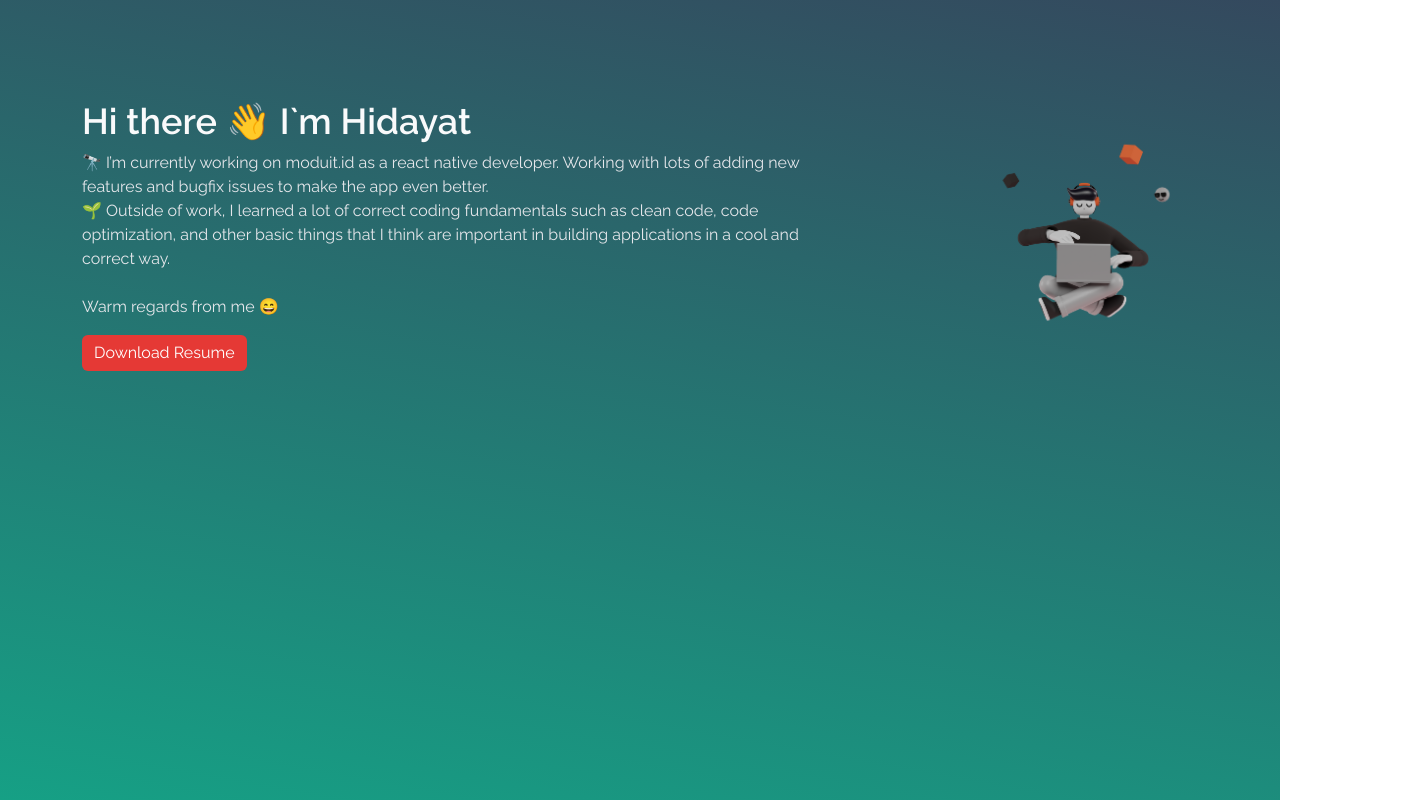
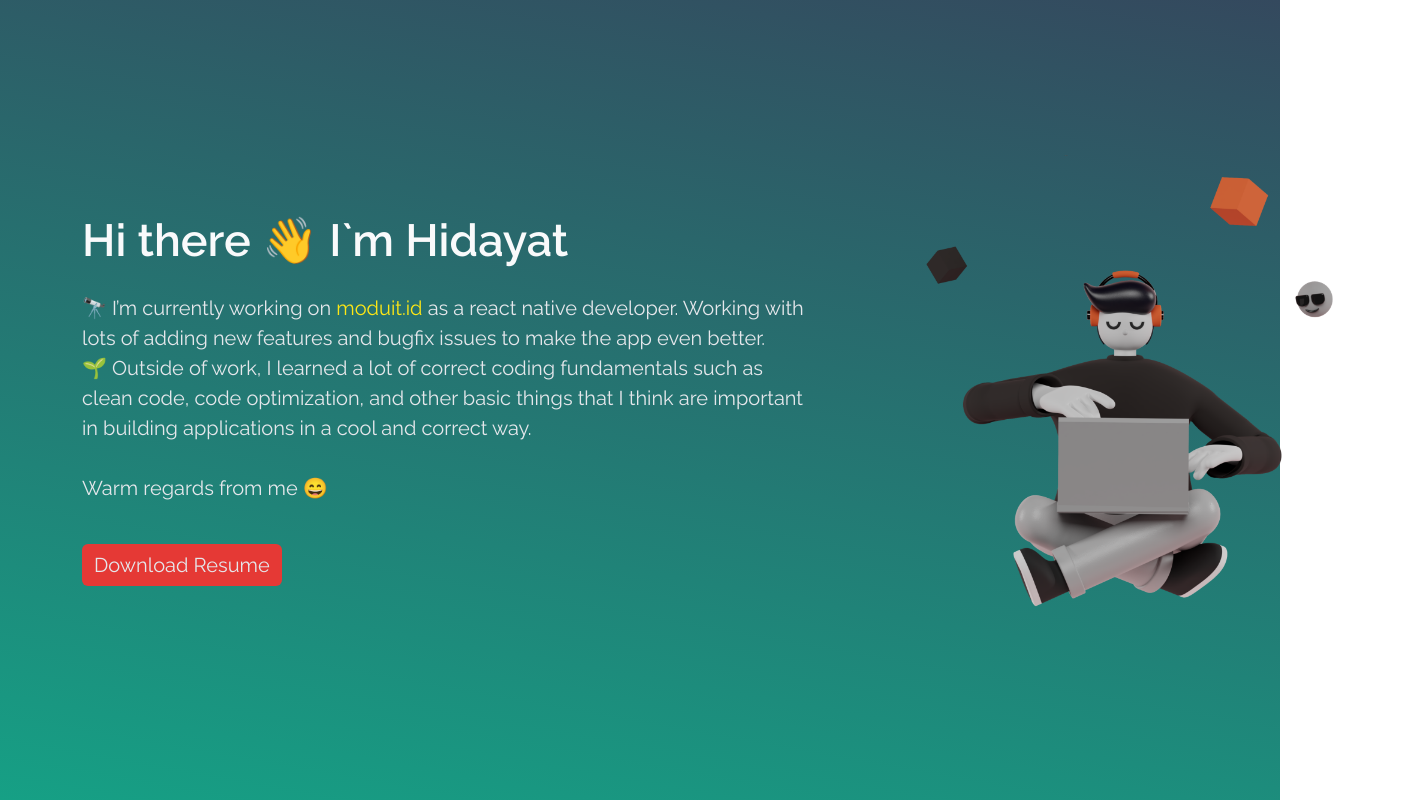
Before and after one commit to hidayat-nur/hidayat-nur.github.io, a React (Create React App) app: page / in a window 1280 px wide. Shown: the whole page, 1402 px wide, since content can reach past the window. Built offline with nearby package versions, Linux system fonts and the light colour scheme.

Commit message:
tidy up UI about me

```diff
--- a/src/screens/home/index.styles.ts
+++ b/src/screens/home/index.styles.ts
@@ -2,42 +2,47 @@ import COLORS from "./../../styles/colors";
 
 export default {
   container: {
-    flex: 1,
     height: "100vh",
     backgroundImage: "linear-gradient(190deg, #34495E, #16A085)",
+    alignItems: "center",
+    display: "flex",
   },
-  wrapIntro: {},
-  intro: {
-    paddingTop: 100,
-    paddingBottom: 100,
-  },
-  wrapIntroInfo: {
-    alignSelf: "center",
+  wrapIntroInfo: {},
+  col_bt: {
+    alignItems: "center",
+    display: "flex",
   },
   btnCV: {
     backgroundColor: COLORS.globalRed,
     borderWidth: 0,
+    marginTop: 25,
+    fontStyle: "normal",
+    fontWeight: "400",
+    fontSize: 20,
+    color: COLORS.globalGray,
   },
-  wrapAvatar: {
-    alignSelf: "center",
-    textAlign: "right" as const,
+  link: {
+    color: COLORS.lightYellow,
+    textDecoration: "none",
   },
+  wrapAvatar: {},
   avatar: {
-    width: 230,
-    height: 230,
+    width: 560,
+    height: 560,
   },
   introLabel: {
     // font-family: 'Poppins';
     fontStyle: "normal",
     fontWeight: "700",
-    fontSize: 36,
+    fontSize: 45,
     color: COLORS.globalWhite,
   },
   introSubLabel: {
     // font-family: 'Poppins';
     fontStyle: "normal",
     fontWeight: "400",
-    fontSize: 16,
+    fontSize: 20,
     color: COLORS.globalGray,
+    marginTop: 25,
   },
 };
--- a/src/screens/home/index.tsx
+++ b/src/screens/home/index.tsx
@@ -7,15 +7,18 @@ import Files from "./../../assets/files";
 function Home() {
   return (
     <div style={styles.container}>
-      <div style={styles.wrapIntro}>
-        <Container>
-          <Row style={styles.intro}>
-            <Col xs={8} style={styles.wrapIntroInfo}>
+      <Container>
+        <Row>
+          <Col xs={8} style={styles.col_bt}>
+            <div style={styles.wrapIntroInfo}>
               <h2 style={styles.introLabel}>Hi there 👋 I`m Hidayat</h2>
               <p style={styles.introSubLabel}>
-                🔭 I’m currently working on moduit.id as a react native
-                developer. Working with lots of adding new features and bugfix
-                issues to make the app even better.
+                🔭 I’m currently working on{" "}
+                <a href="https://www.moduit.id/" style={styles.link}>
+                  moduit.id
+                </a>{" "}
+                as a react native developer. Working with lots of adding new
+                features and bugfix issues to make the app even better.
                 <br />
                 🌱 Outside of work, I learned a lot of correct coding
                 fundamentals such as clean code, code optimization, and other
@@ -28,13 +31,15 @@ function Home() {
               <Button style={styles.btnCV} href={Files.cv} target="_blank">
                 Download Resume
               </Button>
-            </Col>
-            <Col style={styles.wrapAvatar}>
+            </div>
+          </Col>
+          <Col xs={4} style={styles.col_bt}>
+            <div style={styles.wrapAvatar}>
               <Image src={IMG.SALY} style={styles.avatar} roundedCircle />
-            </Col>
-          </Row>
-        </Container>
-      </div>
+            </div>
+          </Col>
+        </Row>
+      </Container>
     </div>
   );
 }
```
